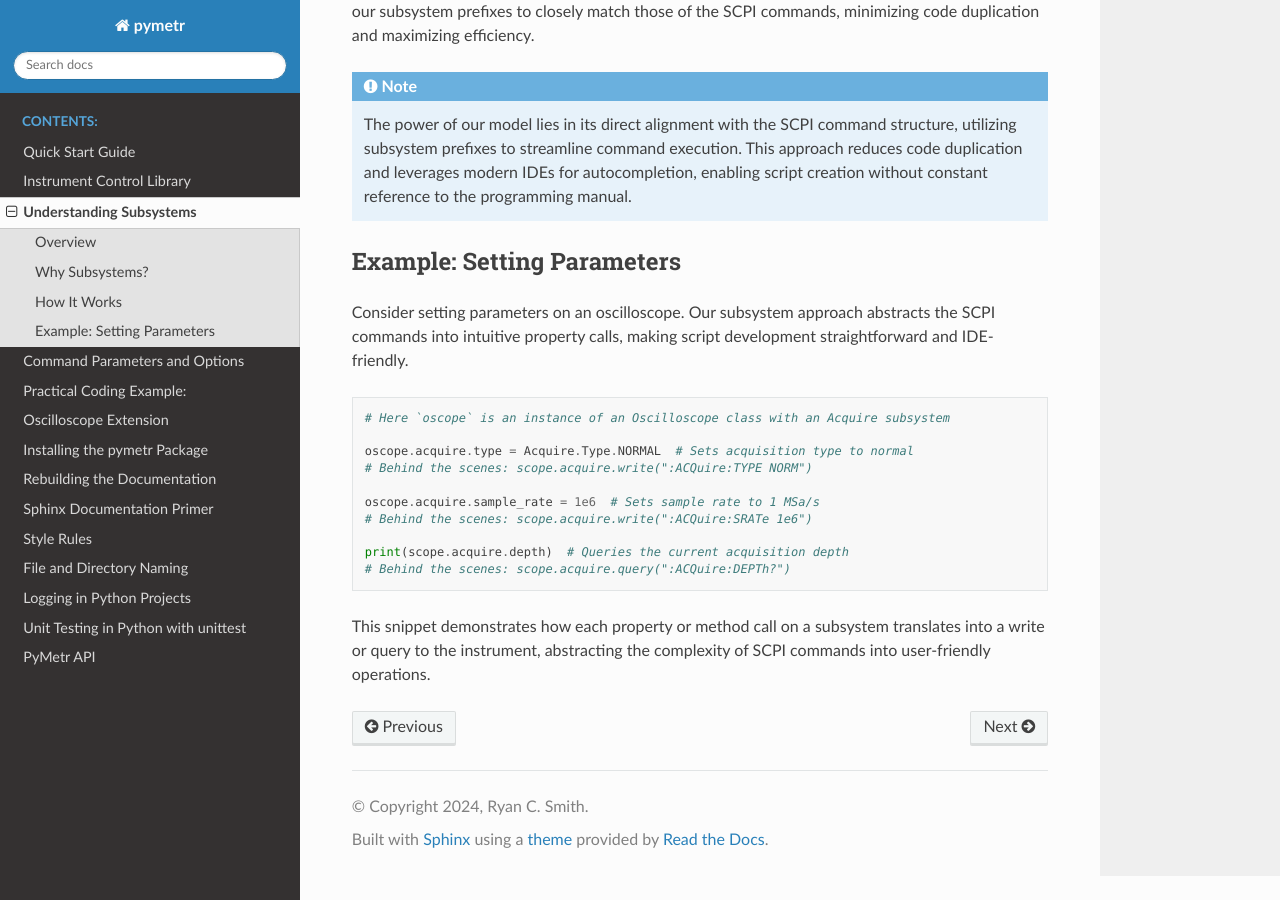
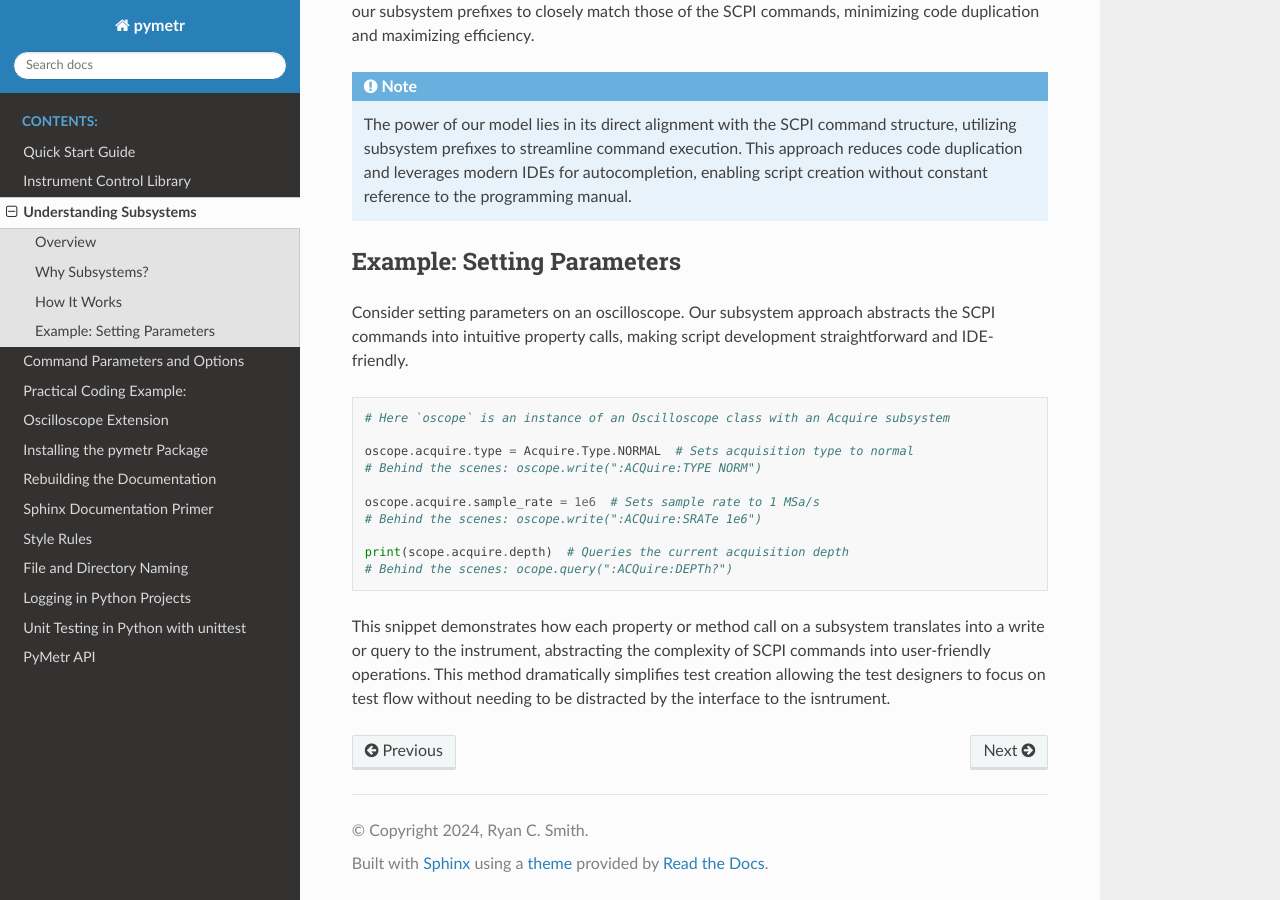
Before and after one commit to Spiryl/pymetr, a Sphinx documentation site: the page built from docs/subsystem_theory.rst, in a window 1280 px wide and 900 px high, scrolled down 880 px. Built offline with Sphinx 7.4.7 and the Read the Docs theme 2.0.0, drawn with Linux system fonts in a browser that asks for light colours.

Commit message:
Update subsystem_theory.rst

```diff
--- a/docs/subsystem_theory.rst
+++ b/docs/subsystem_theory.rst
@@ -36,12 +36,12 @@ Consider setting parameters on an oscilloscope. Our subsystem approach abstracts
     # Here `oscope` is an instance of an Oscilloscope class with an Acquire subsystem
 
     oscope.acquire.type = Acquire.Type.NORMAL  # Sets acquisition type to normal
-    # Behind the scenes: scope.acquire.write(":ACQuire:TYPE NORM")
+    # Behind the scenes: oscope.write(":ACQuire:TYPE NORM")
 
     oscope.acquire.sample_rate = 1e6  # Sets sample rate to 1 MSa/s
-    # Behind the scenes: scope.acquire.write(":ACQuire:SRATe 1e6")
+    # Behind the scenes: oscope.write(":ACQuire:SRATe 1e6")
 
     print(scope.acquire.depth)  # Queries the current acquisition depth
-    # Behind the scenes: scope.acquire.query(":ACQuire:DEPTh?")
+    # Behind the scenes: ocope.query(":ACQuire:DEPTh?")
 
-This snippet demonstrates how each property or method call on a subsystem translates into a write or query to the instrument, abstracting the complexity of SCPI commands into user-friendly operations.
+This snippet demonstrates how each property or method call on a subsystem translates into a write or query to the instrument, abstracting the complexity of SCPI commands into user-friendly operations.  This method dramatically simplifies test creation allowing the test designers to focus on test flow without needing to be distracted by the interface to the isntrument.
```
